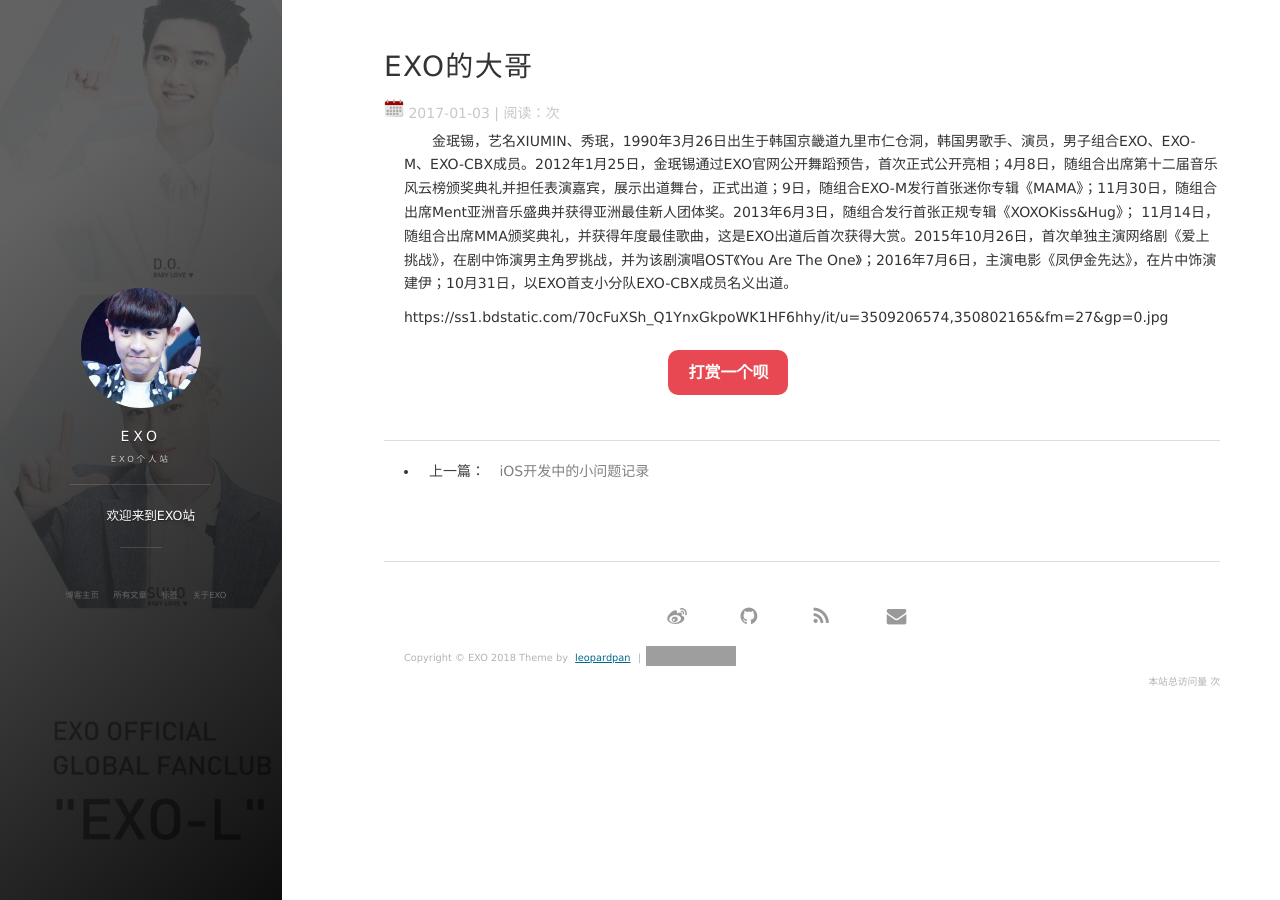
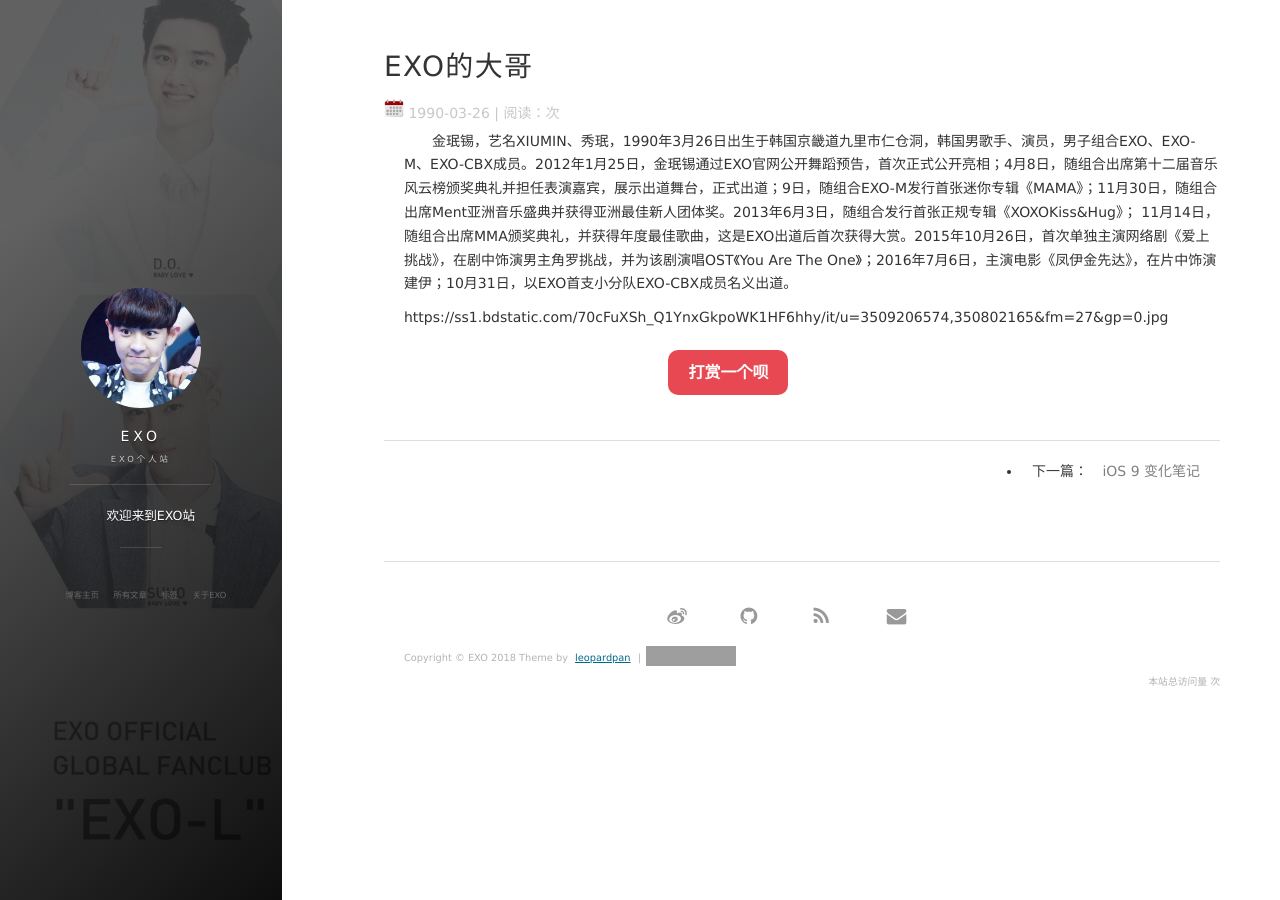
Before and after one commit to ChanYeol61/ChanYeol61.github.io, a Jekyll site: the page built from _posts/2017-01-03-iOS_Wifilist.md, in a window 1280 px wide. Built offline with Jekyll 4.4.1, drawn with Linux system fonts in a browser that asks for light colours; nearby versions of some CDN libraries; comment, search, counter and statistics services are not loaded; grey boxes are pictures that could not be loaded.

Commit message:
Update 2017-01-03-iOS_Wifilist.md

```diff
--- a/_posts/2017-01-03-iOS_Wifilist.md
+++ b/_posts/2017-01-03-iOS_Wifilist.md
@@ -1,7 +1,7 @@
 ---
 layout: post
 title: EXO的大哥
-date: 2017-01-03
+date: 1990-03-26
 tag: EXO
 ---
 
```
